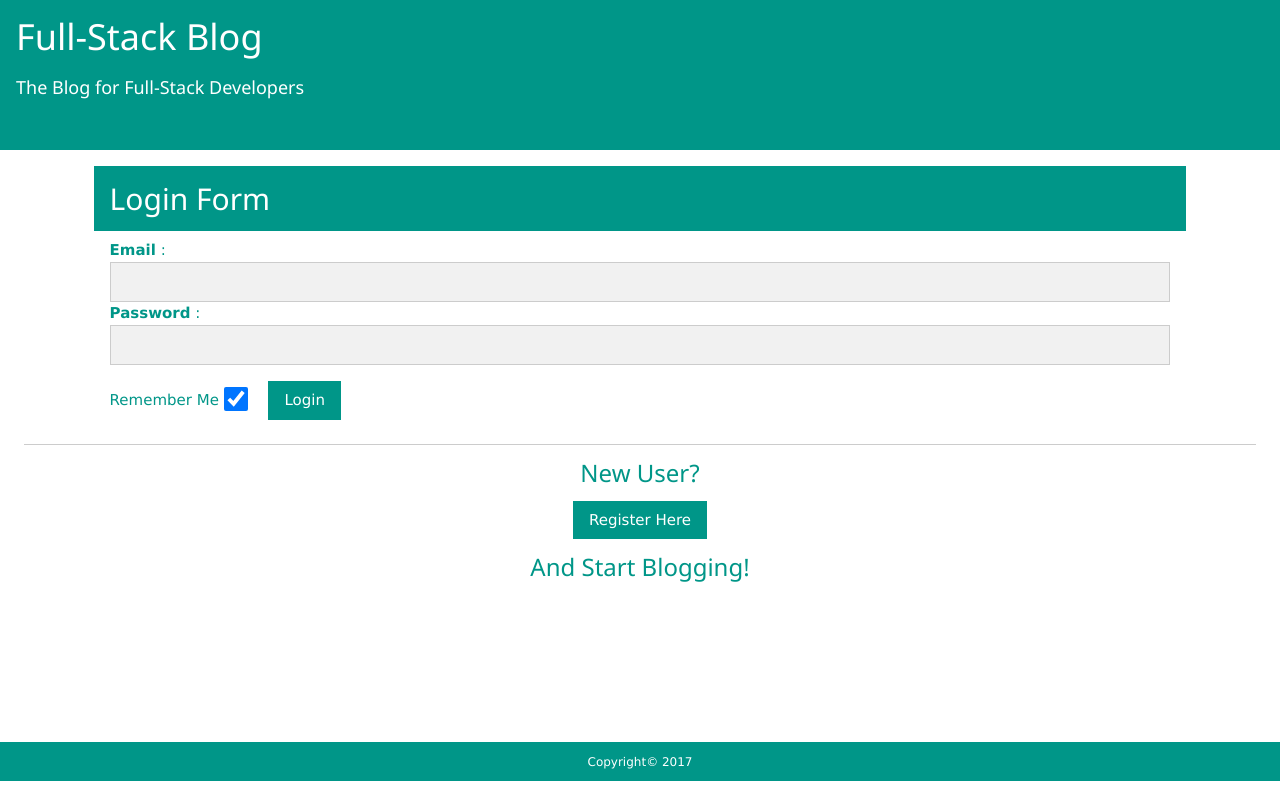
After one commit to alphawaseem/MultiUserBlog, a Python web app: template templates/login.html in a window 1280 px wide. The commit adds this page. Run offline with Jinja, Linux system fonts and the light colour scheme; the template is opened without the code that fills it, so the values that code supplies are empty.

Commit message:
build login form

```diff
--- a/templates/layout.html
+++ b/templates/layout.html
@@ -22,12 +22,12 @@
             height: 150px;
         }
 
-        body>footer {
-            display: block;
-            width: 100%;
-            position: absolute;
-            bottom: 0px;
-            height: 50px;
+        main {
+            min-height: 70%;
+        }
+        .form-center {
+            width: 90%;
+            margin: 0px 5%;
         }
     </style>
 </head>
--- /dev/null
+++ b/templates/login.html
@@ -0,0 +1,20 @@
+{% extends "layout.html" %} {% block title %} Login {% endblock %} {% block content %}
+<section class="w3-row-padding">
+    <section class="w3-col form-center ">
+        <div class="w3-container w3-teal">
+            <h2>Login Form</h2>
+        </div>
+        <form class="w3-container w3-padding" method="POST">
+            <label class="w3-text-teal" for="username"><b>Email</b> : <input id="username" name="username" class="w3-input w3-border w3-light-grey" type="email"></label>
+            <label class="w3-text-teal" for="password"><b>Password</b> : <input id="password" name="password" class="w3-input w3-border w3-light-grey" type="text"></label>
+            <label class="w3-text-teal" for="remember">Remember Me <input id="remember"  name="remember" class="w3-check" type="checkbox" checked="checked"></label>
+            <input type="submit" class="w3-btn w3-teal w3-margin" value="Login">
+        </form>
+    </section>
+    <section class="w3-col w3-center w3-border-top">
+        <h3 class="w3-text-teal">New User?</h3>
+        <button class="w3-btn w3-teal">Register Here</button>
+        <h3 class="w3-text-teal">And Start Blogging!</h3>
+    </section>
+</section>
+{% endblock %}
```
Also changed, not shown: templates/form.html (deleted, +0 -18 lines).
